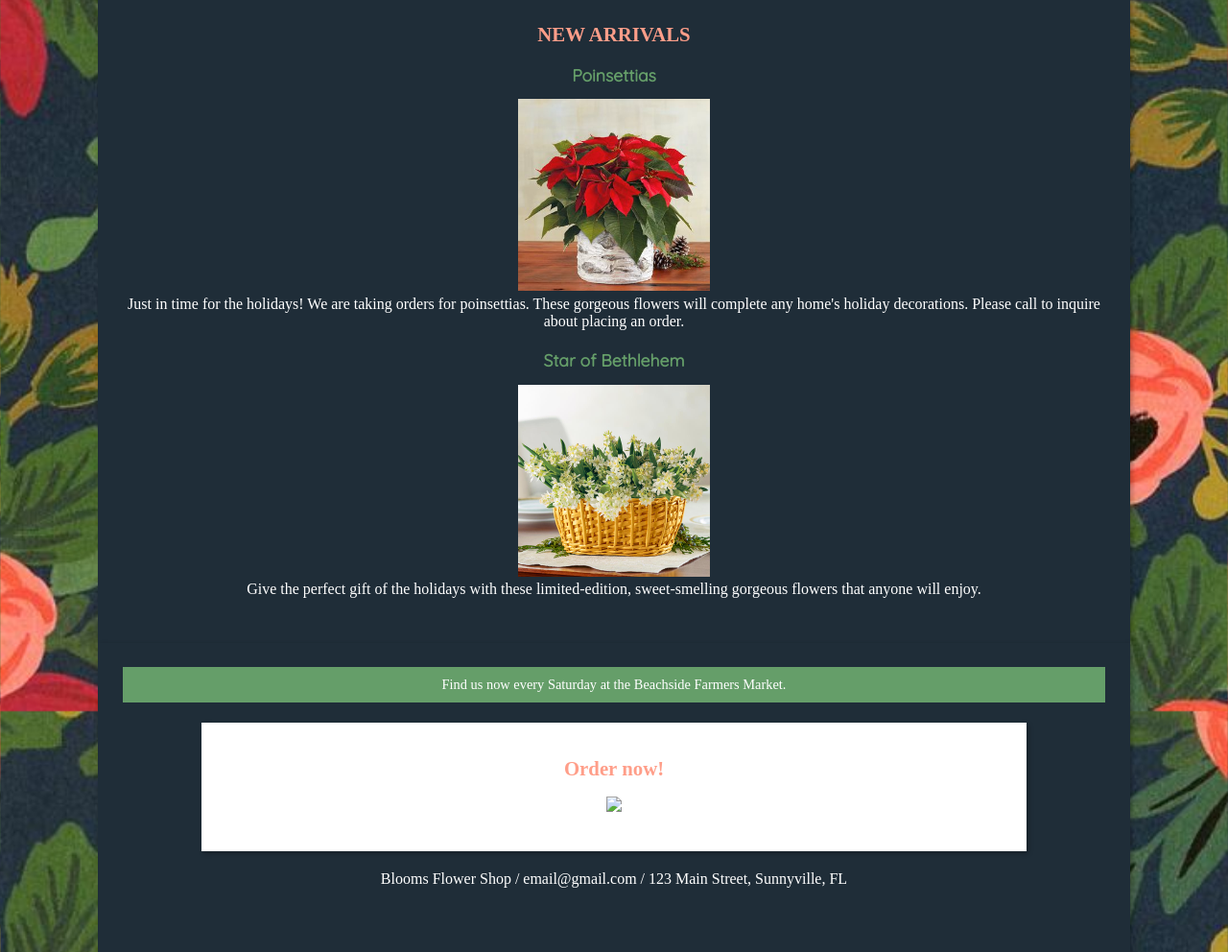
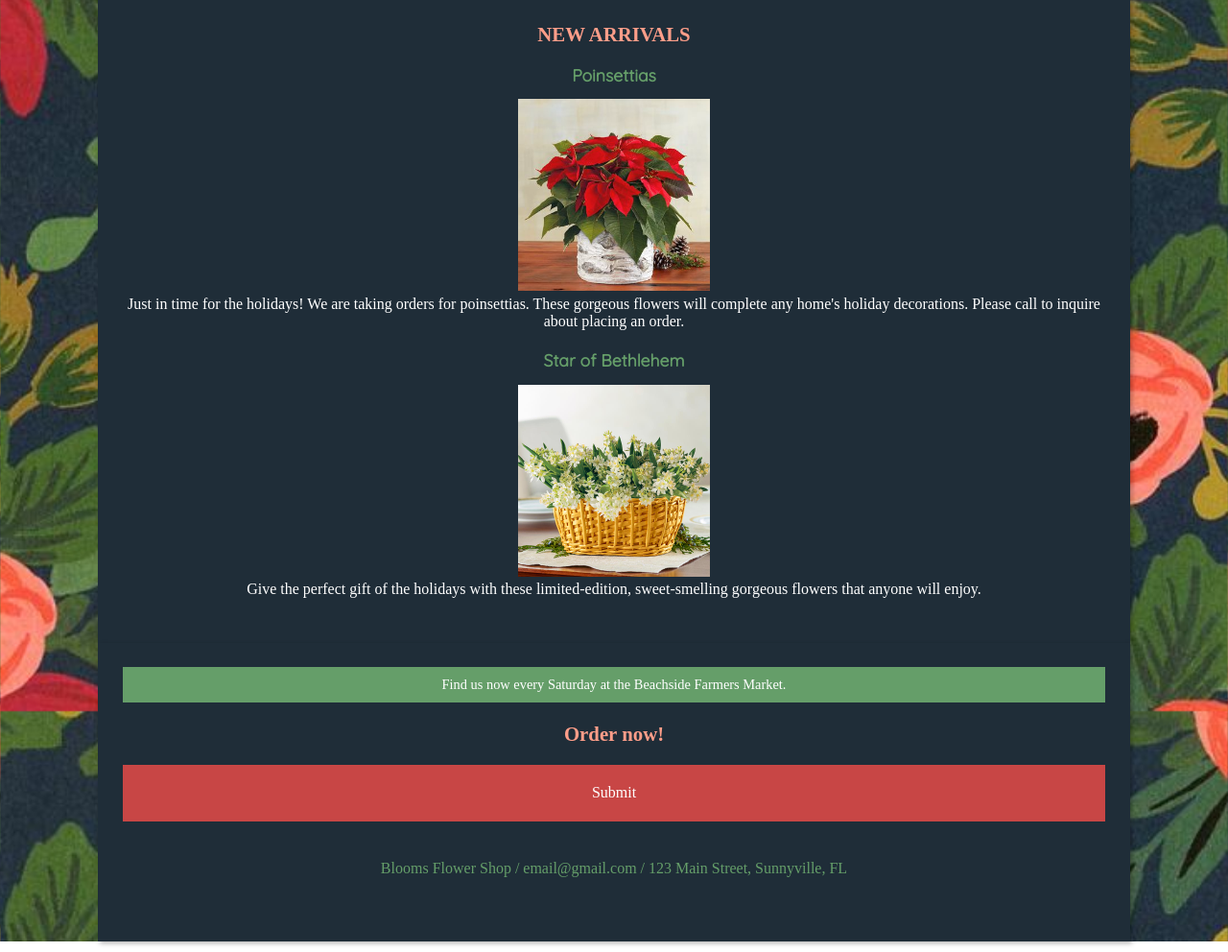
Before and after one commit to michellechamp/project_final3_champalanne_michelle, a plain HTML site: page index.html in a window 1280 px wide. Shown: the part 1819-2811 px from the top of the page at 96% size. Drawn offline with nearby package versions, Linux system fonts and the light colour scheme; a web font is replaced by a local one.

Commit message:
add custom Javascript code to add text on click

```diff
--- a/css/main.css
+++ b/css/main.css
@@ -178,10 +178,17 @@ article {
     max-width: 200px;
 }
 
-footer {
+#submitbutton {
+    background-color: #c84645;
+    padding: 2%;
+}
+
+footer,
+footer p {
     margin: auto;
     text-align: center;
     padding: 2%;
+    color: #659e69;
 }
 
 /********* HORIZONTAL TICKER ************/
--- a/index.html
+++ b/index.html
@@ -100,10 +100,9 @@
 					      <li><p>Blooms Flower Shop won Press Journal's Best Flower Shop in 2016 for Vero Beach.</p></li>
 					    </div>
 					</div>
-        <article id="order">
+
             <h2>Order now!</h2>
-            <p><img src="button"></p>
-        </article>
+            <p id="submitbutton">Submit</p>
     <footer>
         <p>Blooms Flower Shop / email@gmail.com / 123 Main Street, Sunnyville, FL</p>
     </footer>
--- a/js/main.js
+++ b/js/main.js
@@ -16,3 +16,12 @@ $(function () {
 $(window).load(function () {
     $.fn.sakura();
 });
+
+//Custom Javascript code to change text of button in submit form
+var theSubmit = document.getElementById('submitbutton');
+
+theSubmit.addEventListener('click', function () {
+    var myElement = document.createElement('p');
+    myElement.innerHTML = 'Thank you for submitting a request. We will be in touch shortly';
+    theSubmit.replaceWith(myElement);
+});
```
